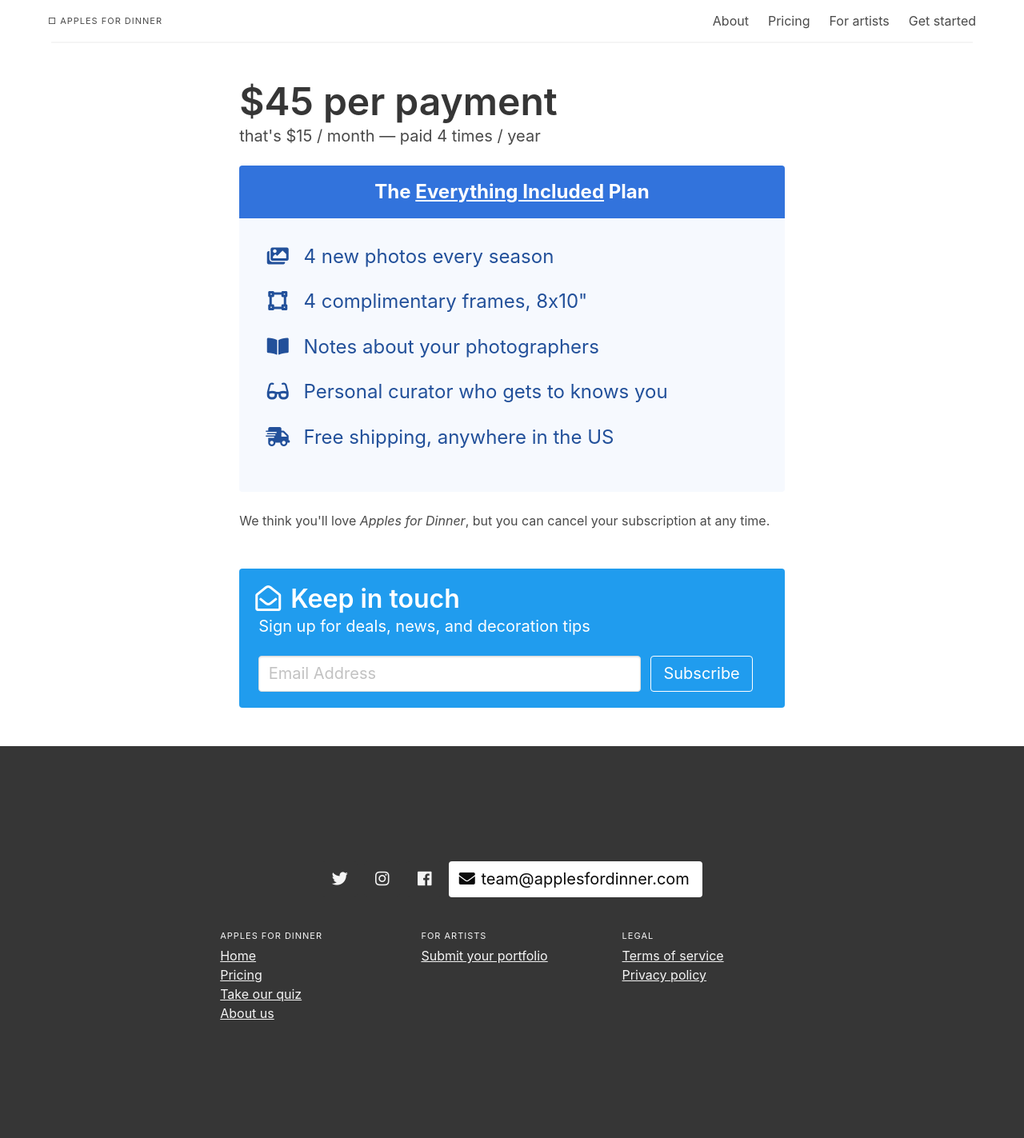
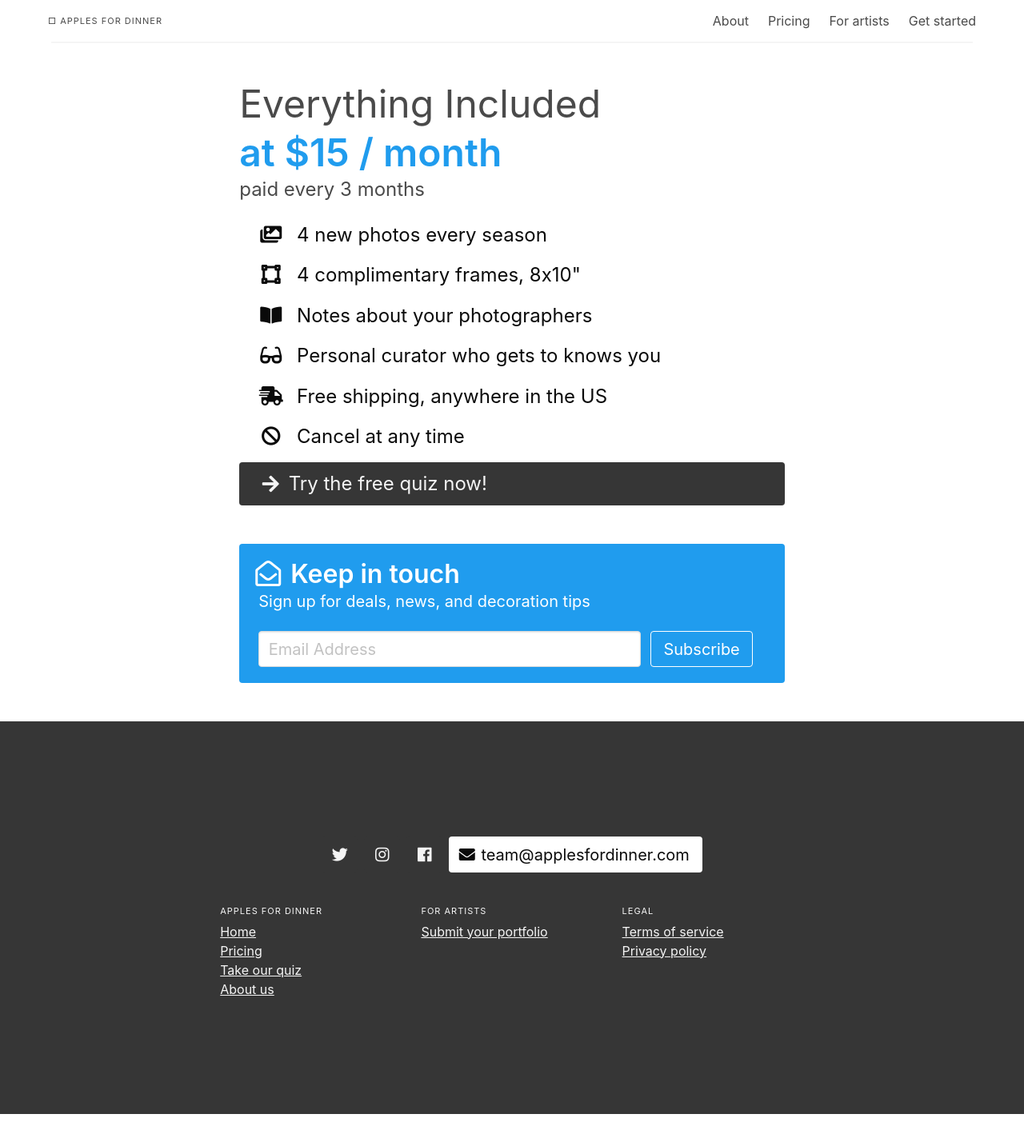
Before and after one commit to kofigumbs/apples-for-dinner, a Jekyll site: the page built from pricing.html, in a window 1280 px wide. Shown: the whole page at 80% size. Built offline with Jekyll 4.4.1, drawn with Linux system fonts in a browser that asks for light colours; comment, search, counter and statistics services are not loaded; after the commit the page ends 1393 px from its top, so only the background shows below that.

Commit message:
Pricing ui tweaks

```diff
--- a/_includes/pricing-feature.html
+++ b/_includes/pricing-feature.html
@@ -1,4 +1,4 @@
-<p style="margin-bottom: 0.85em">
+<p class="is-size-4 has-text-black" style="margin: 0.60em 1.15em">
   <span class="icon"><i class="fas fa-{{ include.icon }}"></i></span>
   &nbsp;
   <span>{{ include.text }}</span>
--- a/pricing.html
+++ b/pricing.html
@@ -3,30 +3,28 @@ title: Pricing
 layout: narrow
 ---
 <style>
-  .message-header > * {
-    margin: 0 auto;
+  .call-to-action {
+    padding-left: 1.25em;
+    padding-right: 1.25em;
+    justify-content: left;
   }
 </style>
 
-<h1 class="title is-1">$45 per payment</h1>
-<h2 class="subtitle">that's $15 / month — paid 4 times / year</h2>
+<h1 class="subtitle is-1">Everything Included</h1>
+<h1 class="title is-1 has-text-info">at $15 / month</h1>
+<h2 class="subtitle is-4">paid every 3 months</h2>
 
-<div class="message is-link is-large">
-  <div class="message-header">
-    <p>The <u>Everything Included</u> Plan</p>
-  </div>
-  <div class="message-body">
-    {% include pricing-feature.html icon="images" text="4 new photos every season" %}
-    {% include pricing-feature.html icon="vector-square" text='4 complimentary frames, 8x10"' %}
-    {% include pricing-feature.html icon="book-open" text="Notes about your photographers" %}
-    {% include pricing-feature.html icon="glasses" text="Personal curator who gets to knows you" %}
-    {% include pricing-feature.html icon="shipping-fast" text="Free shipping, anywhere in the US" %}
-  </div>
-</div>
+{% include pricing-feature.html icon="images" text="4 new photos every season" %}
+{% include pricing-feature.html icon="vector-square" text='4 complimentary frames, 8x10"' %}
+{% include pricing-feature.html icon="book-open" text="Notes about your photographers" %}
+{% include pricing-feature.html icon="glasses" text="Personal curator who gets to knows you" %}
+{% include pricing-feature.html icon="shipping-fast" text="Free shipping, anywhere in the US" %}
+{% include pricing-feature.html icon="ban" text="Cancel at any time" %}
 
-<p>
-  We think you'll love <em>Apples for Dinner</em>,
-  but you can cancel your subscription at any time.
-</p>
+<a class="button is-dark is-fullwidth is-size-4 call-to-action" href="/profile">
+  <span class="icon"><i class="fas fa-arrow-right"></i></span>
+  <span>Try the free quiz now!</span>
+</a>
+
 
 {% include newsletter.html %}
```
